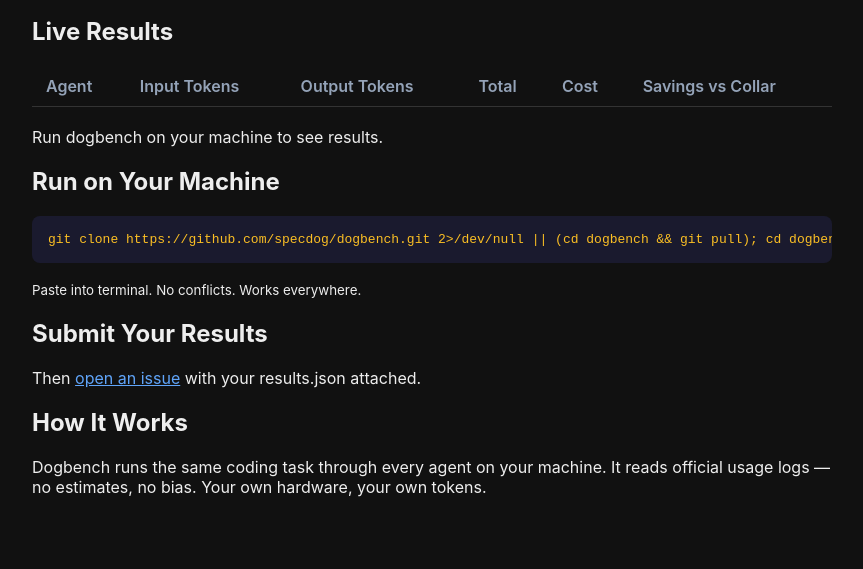
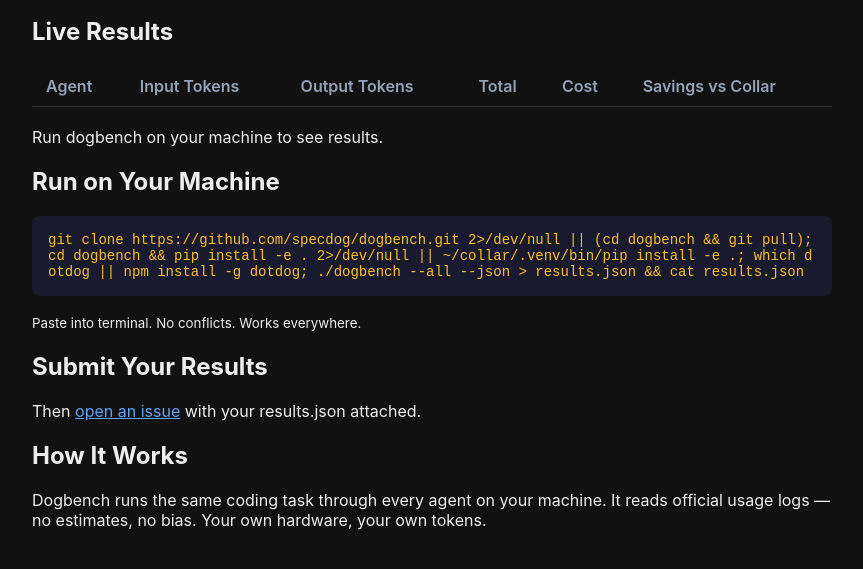
Before and after one commit to specdog/dogbench, a website: page index.html in a window 1280 px wide. Shown: the part 143-712 px from the top of the page, without its empty margins (208-1071 px from the left). Drawn offline with Linux system fonts and the light colour scheme; no server answers.

Commit message:
fix: wrap long command, add copy button

```diff
--- a/index.html
+++ b/index.html
@@ -14,8 +14,10 @@
   .badge { display: inline-block; padding: 4px 10px; border-radius: 4px; font-size: 13px; }
   .badge-green { background: #166534; color: #4ade80; }
   a { color: #60a5fa; }
-  pre { background: #1a1a2e; padding: 16px; border-radius: 8px; overflow-x: auto; }
-  code { color: #fbbf24; }
+  pre { background: #1a1a2e; padding: 16px; border-radius: 8px; overflow-x: auto; white-space: pre-wrap; word-break: break-all; }
+  code { color: #fbbf24; font-size: 14px; }
+  .copy-btn { float: right; background: #333; color: #94a3b8; border: none; padding: 4px 12px; border-radius: 4px; cursor: pointer; font-size: 12px; }
+  .copy-btn:hover { background: #444; color: #fff; }
 </style>
 </head>
 <body>
```
